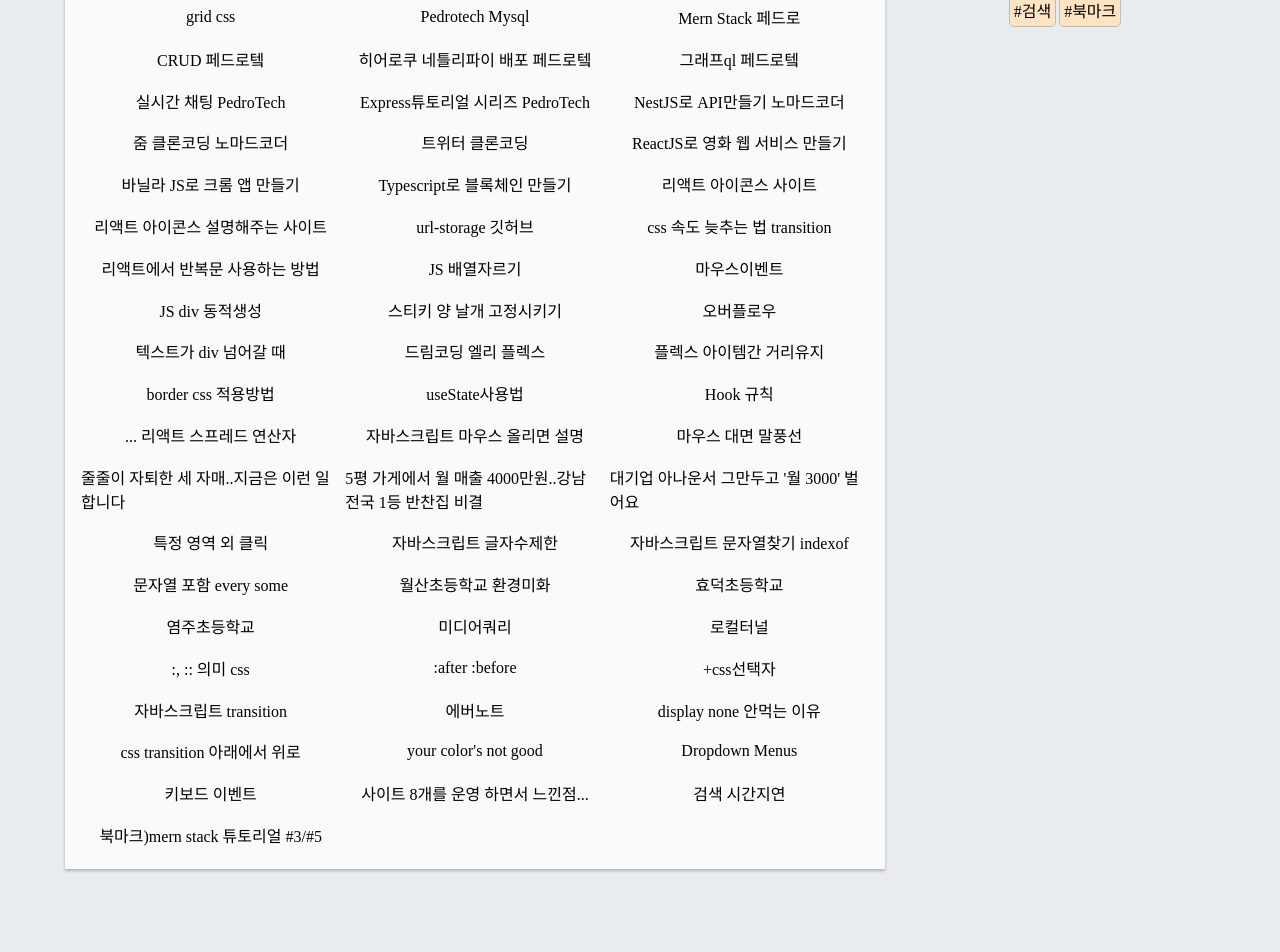
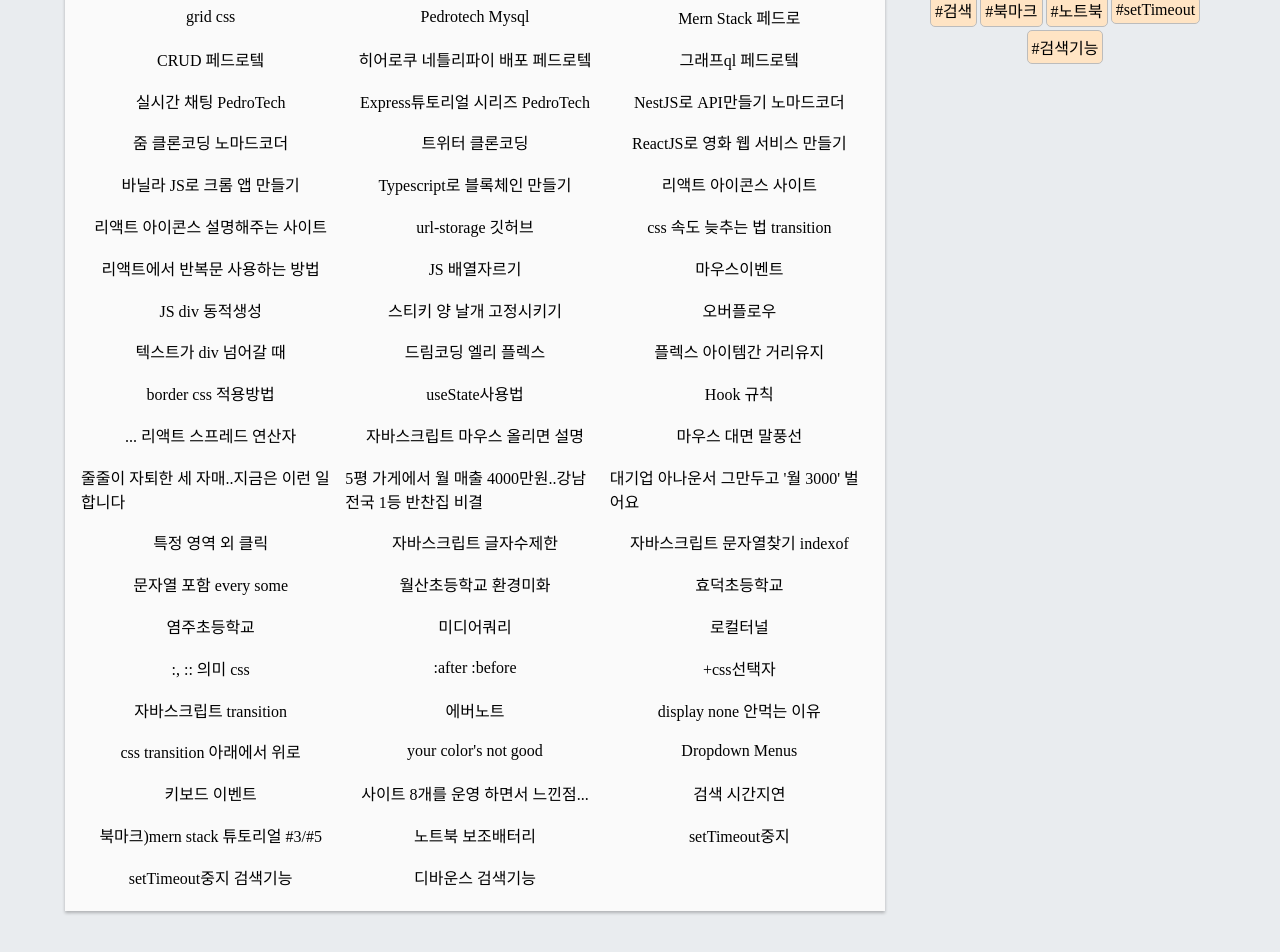
Before and after one commit to abehan7/urlseries, a React (Create React App) app in the folder client/: page / in a window 1280 px wide. Shown: the part 602-1554 px from the top of the page. Built offline with nearby package versions, Linux system fonts and the light colour scheme; a web font is replaced by a local one.

Commit message:
검색 디바운싱 완료

```diff
--- a/client/package.json
+++ b/client/package.json
@@ -6,6 +6,7 @@
     "@testing-library/jest-dom": "^5.11.4",
     "@testing-library/react": "^11.1.0",
     "@testing-library/user-event": "^12.1.10",
+    "lodash": "^4.17.21",
     "react": "^17.0.2",
     "react-dom": "^17.0.2",
     "react-icons": "^4.3.1",
--- a/client/src/routers/MainPage.css
+++ b/client/src/routers/MainPage.css
@@ -60,6 +60,7 @@
 }
 
 .Search-balloon {
+  display: none;
   position: absolute;
   margin-top: 370px;
   width: 400px;
--- a/client/src/routers/MainPage.js
+++ b/client/src/routers/MainPage.js
@@ -10,6 +10,8 @@ import FiveUrls from "../components/FiveUrls";
 import HashTagsUnique from "../components/HashTagsUnique";
 import BoxTagControler from "../components/BoxTagControler";
 import UrlsByHashTag from "../components/UrlsByHashTag";
+import SearchDelay from "./SearchDelay";
+// import { debounceSomethingFunc, SearchDelay } from "./Search";
 
 const MainPage = () => {
   const [BoxTags, setBoxTags] = useState([]); // 오른쪽에 있는 색깔있는 해쉬태그 버튼이 클릭되면 리스트로 들어가는 공간
@@ -18,6 +20,7 @@ const MainPage = () => {
   const [hashList, setHashList] = useState([]); // 현재 전체 url의 해쉬태그들
   const [totalUrls, setTotalUrls] = useState(["123"]); // 전체 url들
   const [clickedSearchInput, setClickedSearchInput] = useState(false);
+  const [timer, setTimer] = useState(false);
 
   // 위에 useState 헷갈릴 경우 아래 콘솔로 테스트
   // console.log("BoxTags : ", BoxTags); // 오른쪽에 있는 색깔있는 해쉬태그 버튼이 클릭되면 리스트로 들어가는 공간
@@ -44,12 +47,15 @@ const MainPage = () => {
         "translateY(-20px)";
 
       setTimeout(() => {
-        document.querySelector(".Search-balloon").remove();
+        document.querySelector(".Search-balloon").style.display = "none";
         setClickedSearchInput(!clickedSearchInput);
+        console.log(clickedSearchInput);
       }, 100);
     }
   };
 
+  // 여기는 생성하는 코드
+  // 이거 쓰지 말고 flex랑 none으로 하는게 좀 더 안정정이다
   const createModal = () => {
     if (!clickedSearchInput) {
       const newDiv = document.createElement("div");
@@ -58,6 +64,17 @@ const MainPage = () => {
 
       document.querySelector(".search-box").appendChild(newDiv);
       setClickedSearchInput(!clickedSearchInput); // 이제 true
+    }
+  };
+
+  const createModal2 = () => {
+    if (!clickedSearchInput) {
+      document.querySelector(".Search-balloon").style.display = "flex";
+      document.querySelector(".Search-balloon").style.opacity = "1";
+      document.querySelector(".Search-balloon").style.transform =
+        "translateY(0)";
+      setClickedSearchInput(!clickedSearchInput); // 이제 true
+      console.log(clickedSearchInput);
     }
   };
   //url.json파일에 있는 값들 불러온 값
@@ -101,18 +118,10 @@ const MainPage = () => {
       {/* 그리드 컨테이너 설명 : 검색창 + 공유 수정 + 내가 지정한 URL + 자주 이용하는 URL  + 전체 URL 박스  5개 있는 곳 */}
       <div className="grid-container">
         <div className="search-box">
-          <input
-            onClick={createModal}
-            onKeyUp={(e) => {
-              setTimeout(() => {
-                console.log(e.target.value);
-              }, 1000);
-              // console.log(e.target.value);
-            }}
-          />
+          <SearchDelay createModal2={createModal2} />
           <FaSearch />
 
-          {/* <div className="Search-balloon"></div> */}
+          <div className="Search-balloon"></div>
         </div>
         <div className="share-write">
           {/* Link to="/search" : 클릭히면 /search 이 쪽 페이지로 넘어가게 해주는 기능  */}
--- /dev/null
+++ b/client/src/routers/SearchDelay.js
@@ -0,0 +1,35 @@
+import React, { useState } from "react";
+// import "./Test.css";
+import { debounce } from "lodash";
+
+const debounceSomethingFunc = debounce((e) => {
+  console.log("called debounceSomethingFunc");
+  console.log(e.target.value);
+}, 200);
+
+const SearchDelay = ({ createModal2 }) => {
+  const [text2, setText2] = useState("");
+
+  const onDebounceChange = (e) => {
+    const value = e.target.value;
+
+    setText2(value);
+    debounceSomethingFunc(e);
+  };
+
+  return (
+    <>
+      <input
+        type="text"
+        value={text2}
+        onClick={createModal2}
+        onChange={onDebounceChange}
+        onDragStart={() => {
+          console.log("드래그");
+        }}
+      />
+    </>
+  );
+};
+
+export default SearchDelay;
--- a/client/src/urls.json
+++ b/client/src/urls.json
@@ -372,6 +372,30 @@
       "url": "https://www.youtube.com/watch?v=_Bi5PLOrLuw&list=PLpPqplz6dKxUYV3x_dqyNuPW0JAut9w3L&index=3",
       "title": "북마크)mern stack 튜토리얼 #3/#5",
       "hashTags": ["#북마크", "#페드로테크"]
+    },
+    {
+      "id": "62",
+      "url": "https://search.naver.com/search.naver?sm=tab_sug.top&where=nexearch&query=%EB%85%B8%ED%8A%B8%EB%B6%81+%EB%B3%B4%EC%A1%B0%EB%B0%B0%ED%84%B0%EB%A6%AC+%EC%97%B0%EA%B2%B0%EC%84%A0&oquery=41167Hewlett-Packard+PABAS0241231&tqi=hjk8nwprvhGssPMt1UZssssstel-350613&acq=%EB%85%B8%ED%8A%B8%EB%B6%81+%EB%B3%B4%EC%A1%B0&acr=4&qdt=0",
+      "title": "노트북 보조배터리",
+      "hashTags": ["#노트북"]
+    },
+    {
+      "id": "63",
+      "url": "https://gurtn.tistory.com/73",
+      "title": "setTimeout중지",
+      "hashTags": ["#JS", "#setTimeout"]
+    },
+    {
+      "id": "64",
+      "url": "https://egg-programmer.tistory.com/200",
+      "title": "setTimeout중지 검색기능",
+      "hashTags": ["#JS", "#setTimeout"]
+    },
+    {
+      "id": "65",
+      "url": "https://www.zerocho.com/category/JavaScript/post/59a8e9cb15ac0000182794fa",
+      "title": "디바운스 검색기능",
+      "hashTags": ["#JS", "#검색기능"]
     }
   ]
 }
```
